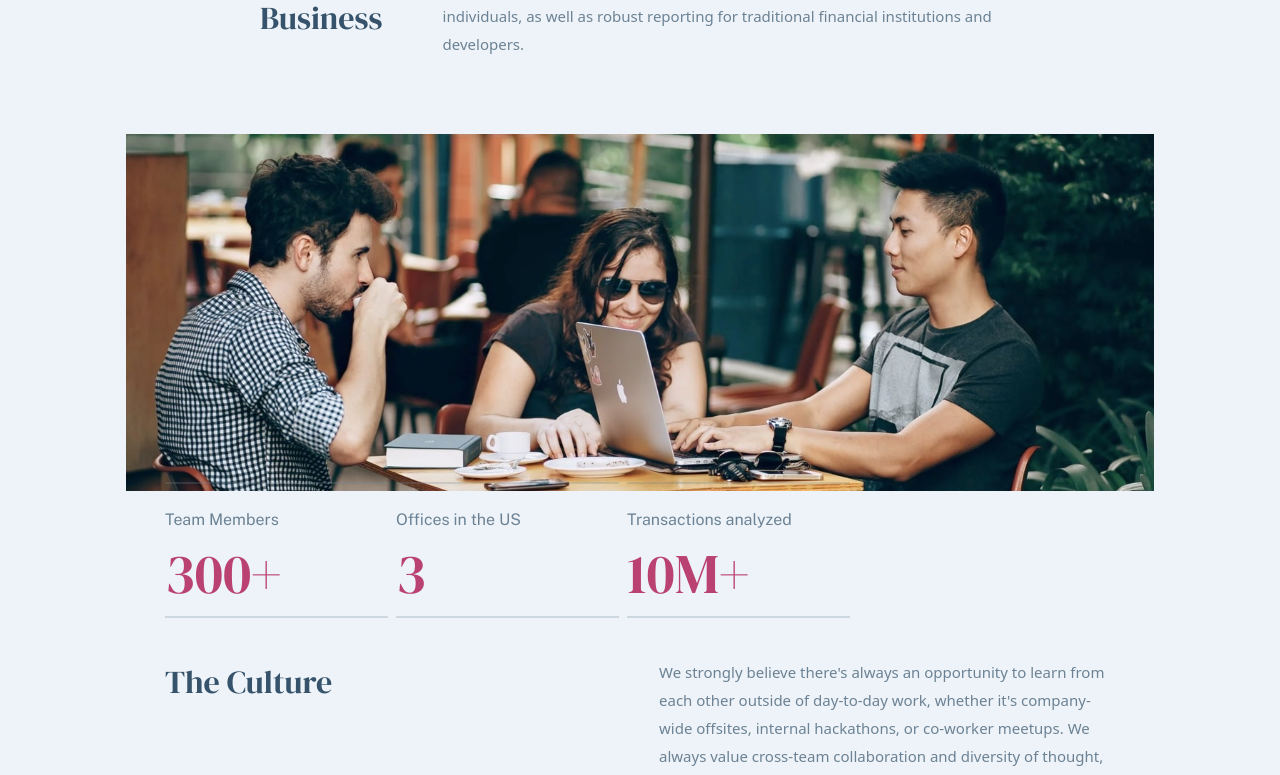
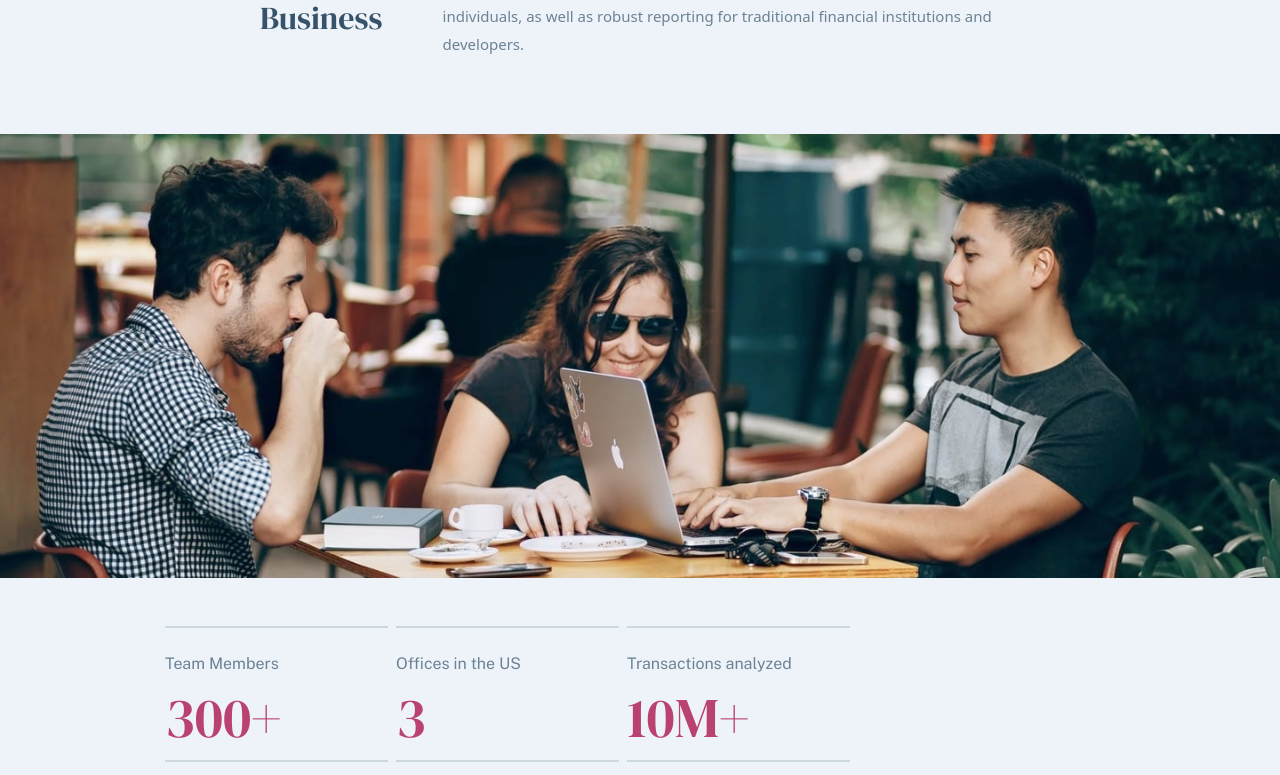
Before and after one commit to alvaro-frontend-mentor-projects/payapi-multi-page-website, a React (Create React App) app: page /#/About in a window 1280 px wide. Shown: the part 558-1333 px from the top of the page. Built offline with nearby package versions, Linux system fonts and the light colour scheme.

Commit message:
aboutimage desktop view complete

```diff
--- a/src/components/aboutPage/AboutImage.jsx
+++ b/src/components/aboutPage/AboutImage.jsx
@@ -4,7 +4,7 @@ import ImageMobile from '../../assets/about/mobile/image-team-members.jpg'
 
 const AboutImage = () => {
   return (
-    <div className='flex flex-col items-center mx-[-24px] md:mx-[-39px] h-[300px]'>
+    <div className='flex flex-col items-center mx-[-24px] md:mx-[-39px] lg:mx-[-165px] h-[300px] lg:h-[100%]'>
         <img className='md:hidden h-[300px] w-[auto]  ' src={ImageMobile} alt="" />
         <img className='hidden md:block' src={ImageDesk} alt="" />
     </div>
```
